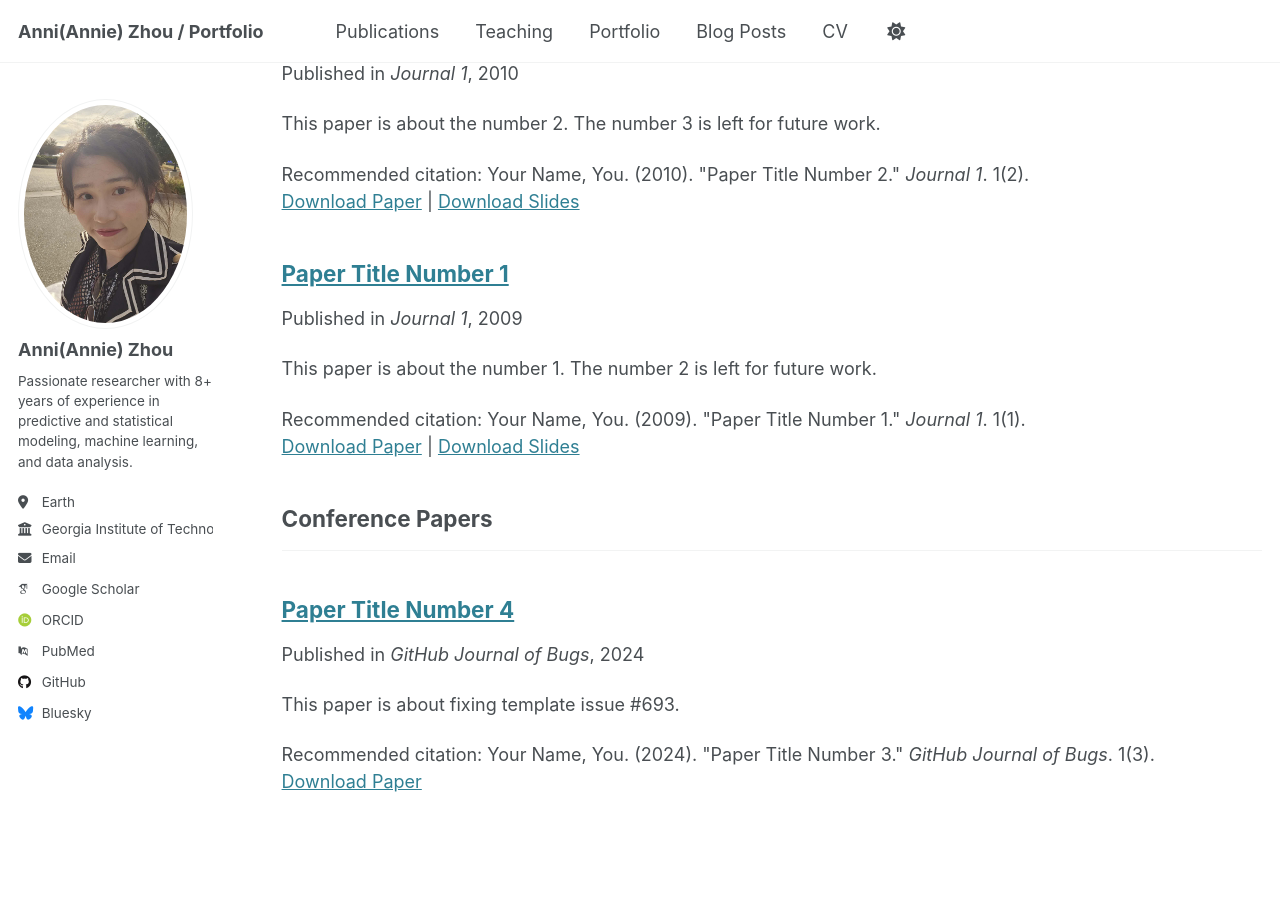
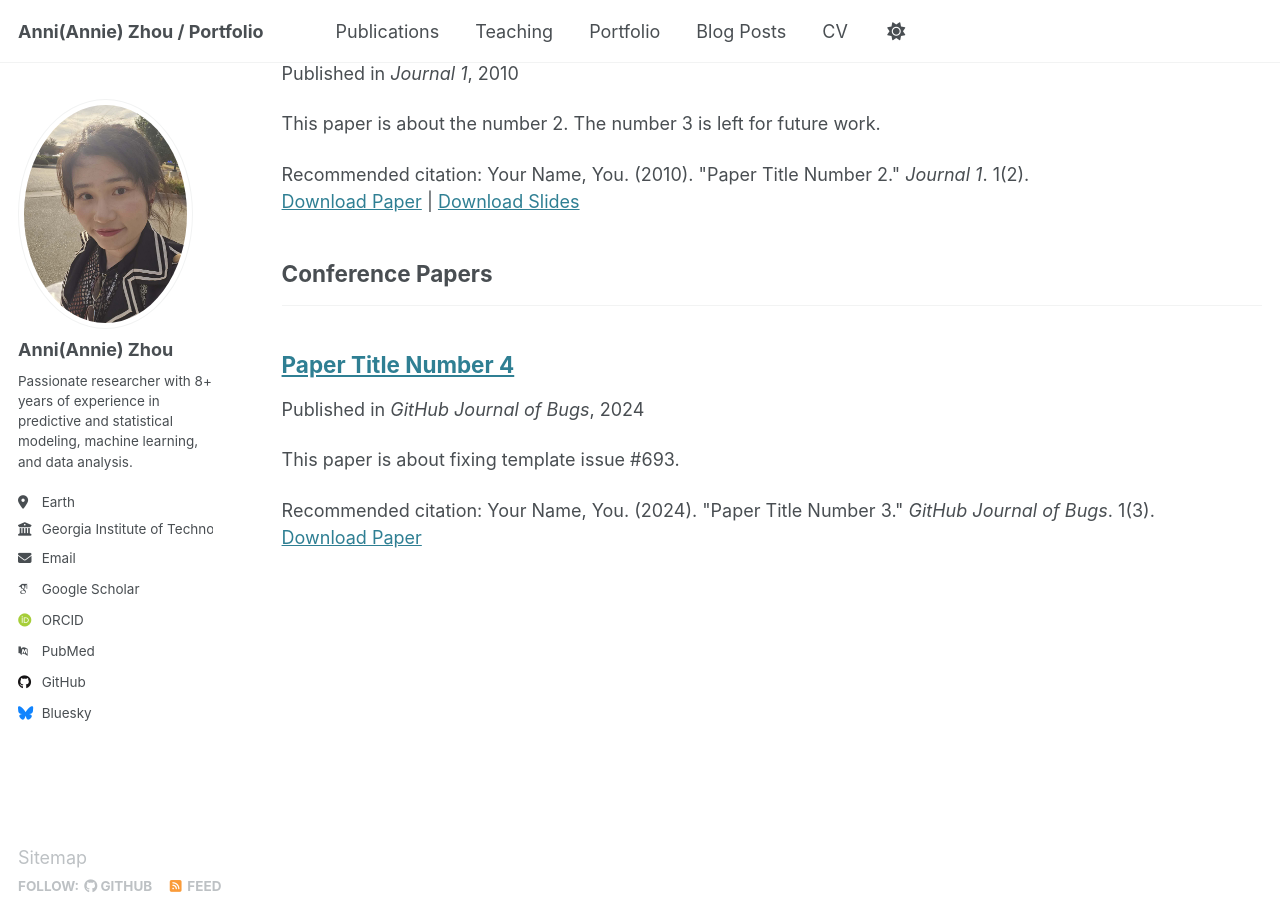
Before and after one commit to Annie983284450-1/Annie983284450-1.github.io, a Jekyll site: the page built from _pages/publications.html, in a window 1280 px wide and 900 px high, scrolled down 534 px. Built offline with Jekyll 4.4.1, drawn with Linux system fonts in a browser that asks for light colours; some web fonts are replaced; a file with an impossible date is left out.

Commit message:
update publications

```diff
--- a/_publications/2009-10-01-paper-title-number-1.md
+++ /dev/null
@@ -1,14 +0,0 @@
----
-title: "Paper Title Number 1"
-collection: publications
-category: manuscripts
-permalink: /publication/2009-10-01-paper-title-number-1
-excerpt: 'This paper is about the number 1. The number 2 is left for future work.'
-date: 2009-10-01
-venue: 'Journal 1'
-slidesurl: 'http://academicpages.github.io/files/slides1.pdf'
-paperurl: 'http://academicpages.github.io/files/paper1.pdf'
-citation: 'Your Name, You. (2009). &quot;Paper Title Number 1.&quot; <i>Journal 1</i>. 1(1).'
----
-
-The contents above will be part of a list of publications, if the user clicks the link for the publication than the contents of section will be rendered as a full page, allowing you to provide more information about the paper for the reader. When publications are displayed as a single page, the contents of the above "citation" field will automatically be included below this section in a smaller font.
```
Also changed, not shown: _pages/about.md (+0 -1 lines), _publications/TDSC2021.md (added, +14 -0 lines).
